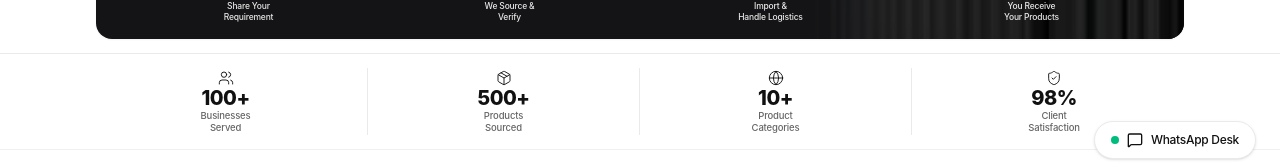
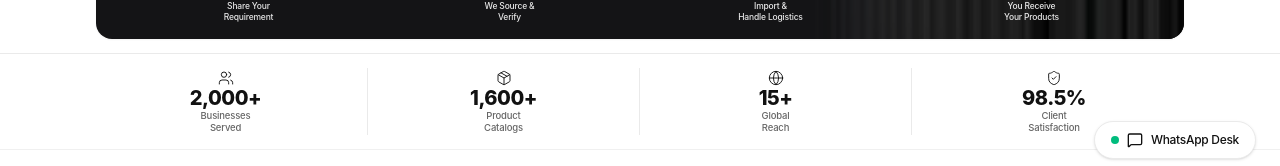
Before and after one commit to Syed-shan46/hira-outsourcing-, a React (Vite) app: page / in a window 1280 px wide. Shown: the part 617-783 px from the top of the page. Built offline with nearby package versions, Linux system fonts and the light colour scheme; no server answers.

Commit message:
feat(stats): update trust metrics with real company data

```diff
--- a/src/components/TrustSection.tsx
+++ b/src/components/TrustSection.tsx
@@ -5,25 +5,25 @@ export const TrustSection: React.FC = () => {
   const stats = [
     {
       icon: Users,
-      value: "100+",
+      value: "2,000+",
       line1: "Businesses",
       line2: "Served"
     },
     {
       icon: Package,
-      value: "500+",
-      line1: "Products",
-      line2: "Sourced"
+      value: "1,600+",
+      line1: "Product",
+      line2: "Catalogs"
     },
     {
       icon: Globe,
-      value: "10+",
-      line1: "Product",
-      line2: "Categories"
+      value: "15+",
+      line1: "Global",
+      line2: "Reach"
     },
     {
       icon: ShieldCheck,
-      value: "98%",
+      value: "98.5%",
       line1: "Client",
       line2: "Satisfaction"
     }
--- a/src/pages/Home.tsx
+++ b/src/pages/Home.tsx
@@ -25,7 +25,7 @@ export const Home: React.FC = () => {
       {/* 3. Import Process (From China to your Business - Black Container Card) */}
       <ProcessSection />
 
-      {/* 4. Trust and Statistics (100+ | 500+ | 10+ | 98%) */}
+      {/* 4. Trust and Statistics (2,000+ | 1,600+ | 15+ | 98.5%) */}
       <TrustSection />
 
       {/* 5. Customer Testimonials & Warehouse Video Aisle */}
```
